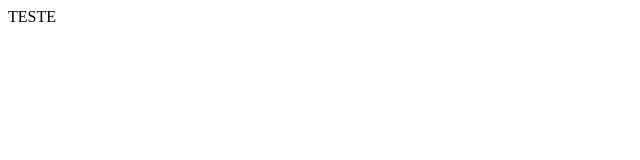
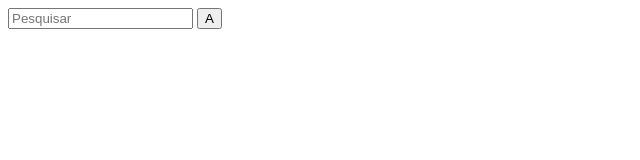
Before and after one commit to Buskik/WebScraper, a website: page public/index.html in a window 1280 px wide. Shown: the whole page, without its empty margins (0-640 px from the left). Drawn offline with Linux system fonts and the light colour scheme.

Commit message:
Fetch API and Endpoint Query

```diff
--- a/public/index.html
+++ b/public/index.html
@@ -7,6 +7,9 @@
     <title>Document</title>
 </head>
 <body>
-    TESTE
+    <script src="script.js">
+    </script>
+    <input placeholder="Pesquisar" class="search">
+    <button onclick="search()">A</button>
 </body>
 </html>
--- /dev/null
+++ b/public/script.js
@@ -0,0 +1,9 @@
+
+
+search = () =>{
+    keyword = document.querySelector('.search').value
+
+
+    fetch(`http://localhost:3000/api/scrape/?keyword=${keyword}`)
+        .then(res => res.json()).then(data => data.forEach((e) => console.log(e.benefit))).catch(error => console.log('ERROR'))
+}
```
Also changed, not shown: app.js (+9 -5 lines).
